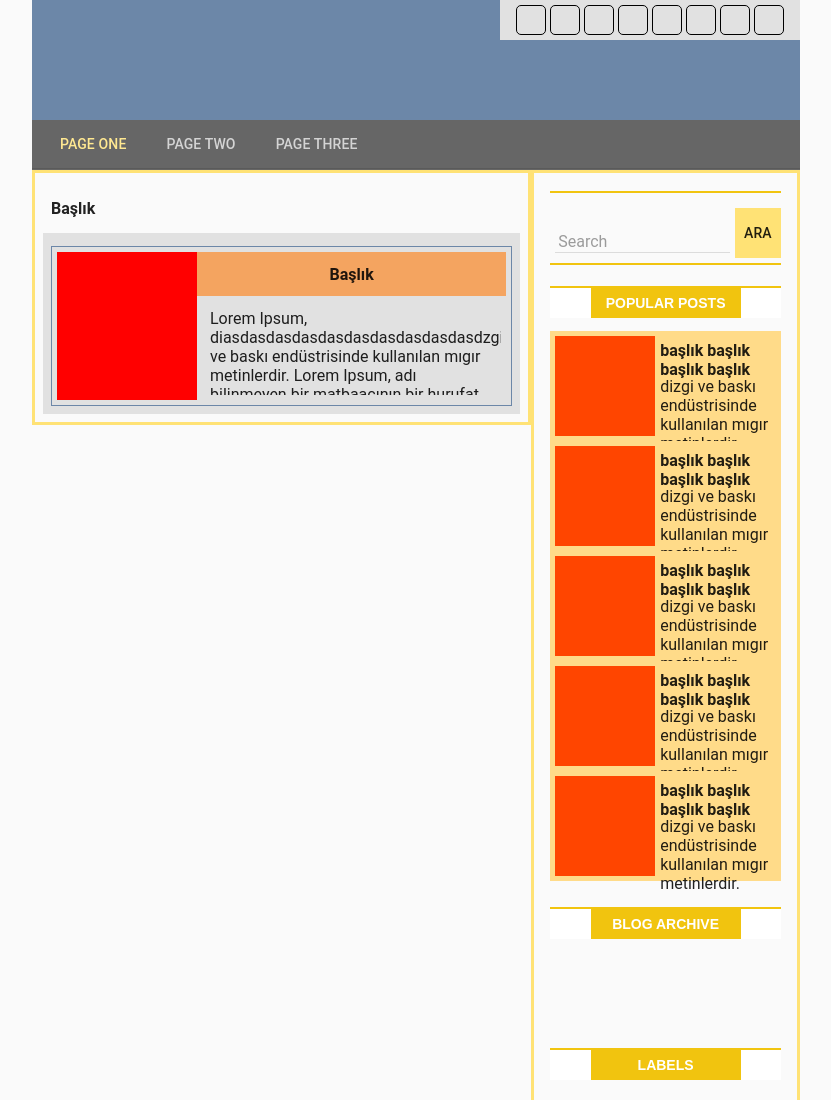
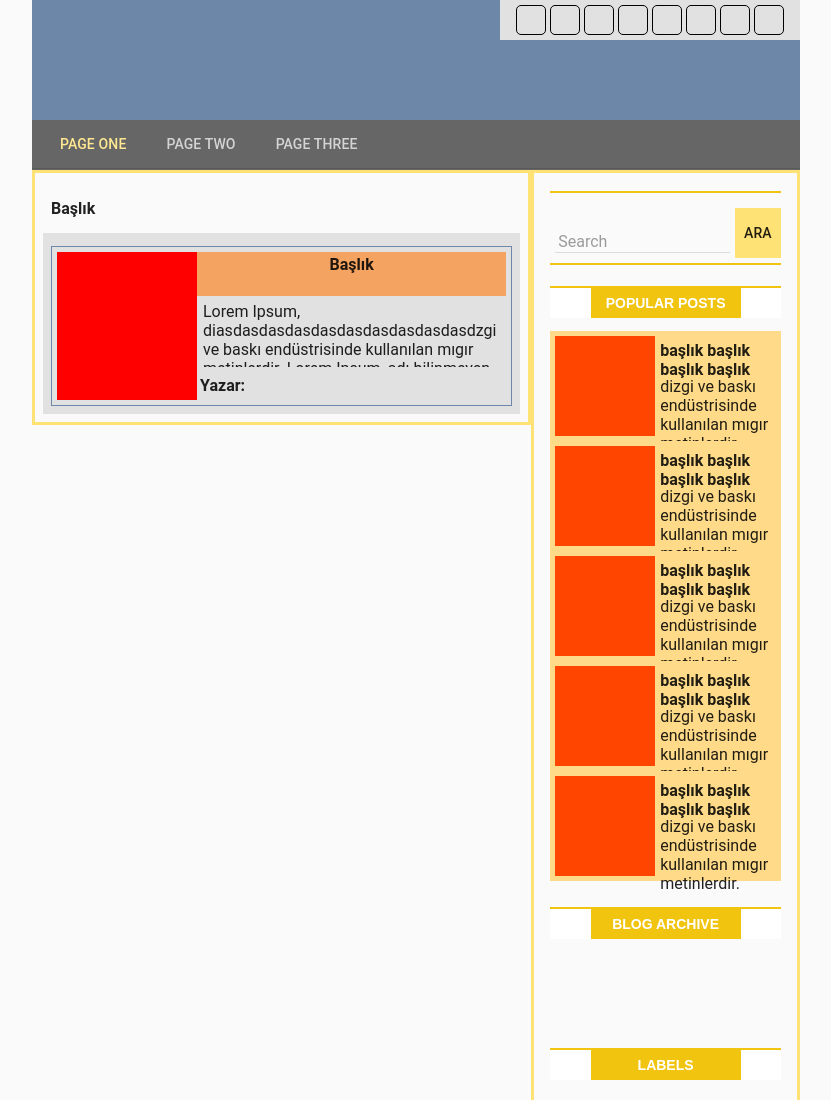
Before and after one commit to Said-Nuri/ngBlog, a website: page index.html in a window 1280 px wide. Shown: the top 1100 px of the page, without its empty margins (224-1055 px from the left). Drawn offline with Linux system fonts and the light colour scheme.

Commit message:
post iskeletine yazar detayları eklendi

```diff
--- a/index.html
+++ b/index.html
@@ -71,13 +71,16 @@
                     <div class="post" layout="row">
                         <div flex="30" style="width: 140px; min-width: 140px; background-color: red"></div>
                         <div flex layout="column">
-                            <div class="post-header" flex="30" layout="row" layout-align="center center" style="background-color: sandybrown;">
+                            <div class="post-header" flex="30" layout="row" layout-align="center start" style="background-color: sandybrown; padding-top: 3px;">
                                 <span><b>Başlık</b></span>
                             </div>
-                            <div layout="row" class="post-summary" flex style="padding: 5px;">
-                                <md-content flex layout-padding style="overflow:hidden;">
+                            <div layout="row" class="post-summary" flex="50" style="padding: 3px;">
+                                <md-content flex style="overflow:hidden; padding: 3px">
                                     Lorem Ipsum, diasdasdasdasdasdasdasdasdasdasdzgi ve baskı endüstrisinde kullanılan mıgır metinlerdir. Lorem Ipsum, adı bilinmeyen bir matbaacının bir hurufat numune kitabı oluşturmak üzere bir yazı galerisini alarak karıştırdığı 1500'lerden beri endüstri standardı sahte metinler olarak kullanılmıştır.
                                 </md-content>
+                            </div>
+                            <div flex="20" layout="row" layout-align="start center" style="padding: 0 3px 0 3px">
+                                <span><b>Yazar:</b></span>
                             </div>
                         </div>
                     </div>
@@ -111,7 +114,7 @@
                         </div>
                     </div>
                     <div flex style="height: 15px;"></div>
-                    <div flex layout="column">
+                    <div id="popular-posts" flex layout="column">
                         <div flex="none" layout="row" style="height: 110px; background-color: #ffdb89; padding: 5px">
                             <div flex="none" style="width: 100px; background-color: orangered"></div>
                             <div flex layout="column" style="padding: 5px; height: 100%;">
```
